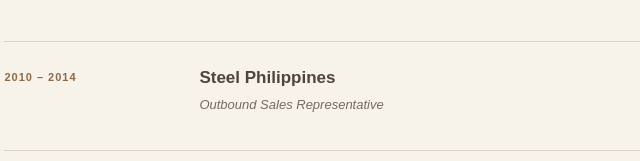
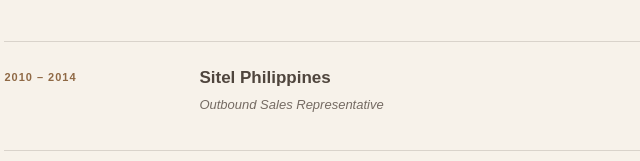
Before and after one commit to jeeramariejustiniani8-netizen/sunshine-portfolio, a plain HTML site: page index.html in a window 1280 px wide. Shown: the part 2914-3075 px from the top of the page, 99-739 px from the left. Drawn offline with Linux system fonts and the light colour scheme.

Commit message:
Add files via upload

```diff
--- a/index.html
+++ b/index.html
@@ -489,7 +489,7 @@
                     <div>
 
                         <h3>
-                            Steel Philippines
+                            Sitel Philippines
                         </h3>
 
                         <p class="role">
```
